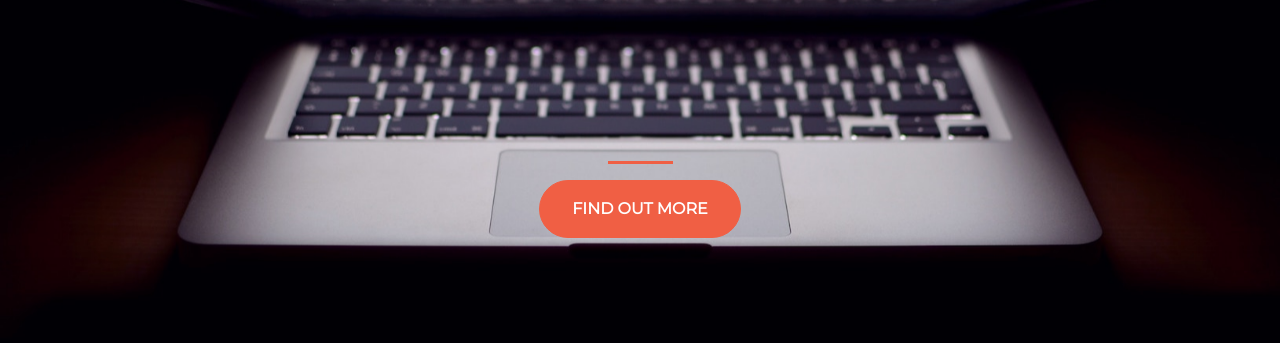
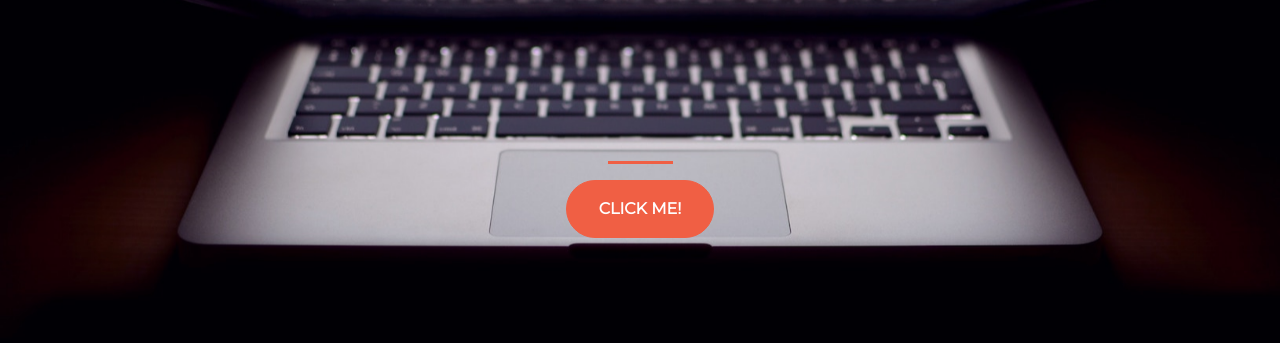
Before and after one commit to velkovska/startup-of-the-year, a plain HTML site: page index.html in a window 1280 px wide. Shown: the part 321-664 px from the top of the page. Drawn offline with nearby package versions, Linux system fonts and the light colour scheme.

Commit message:
Update index.html

```diff
--- a/index.html
+++ b/index.html
@@ -24,7 +24,7 @@
           <section class="text-center col-12">
           <hr>
           <a href="https://mailchi.mp/5e0b989b6147/bestideasever">
-            <button class="btn btn-primary btn-xl">Find out more</button>
+            <button class="btn btn-primary btn-xl">Click me!</button>
           </a>
           </section>
         </div>
```
